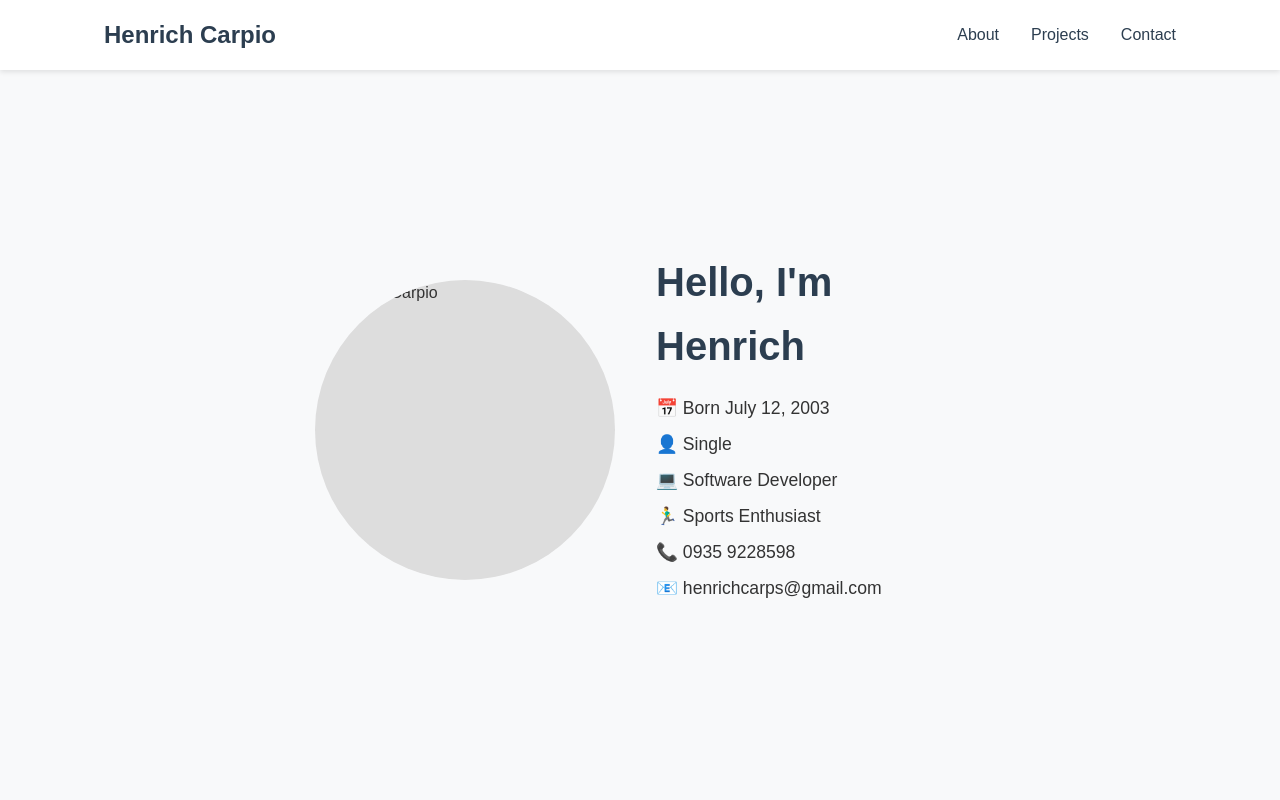
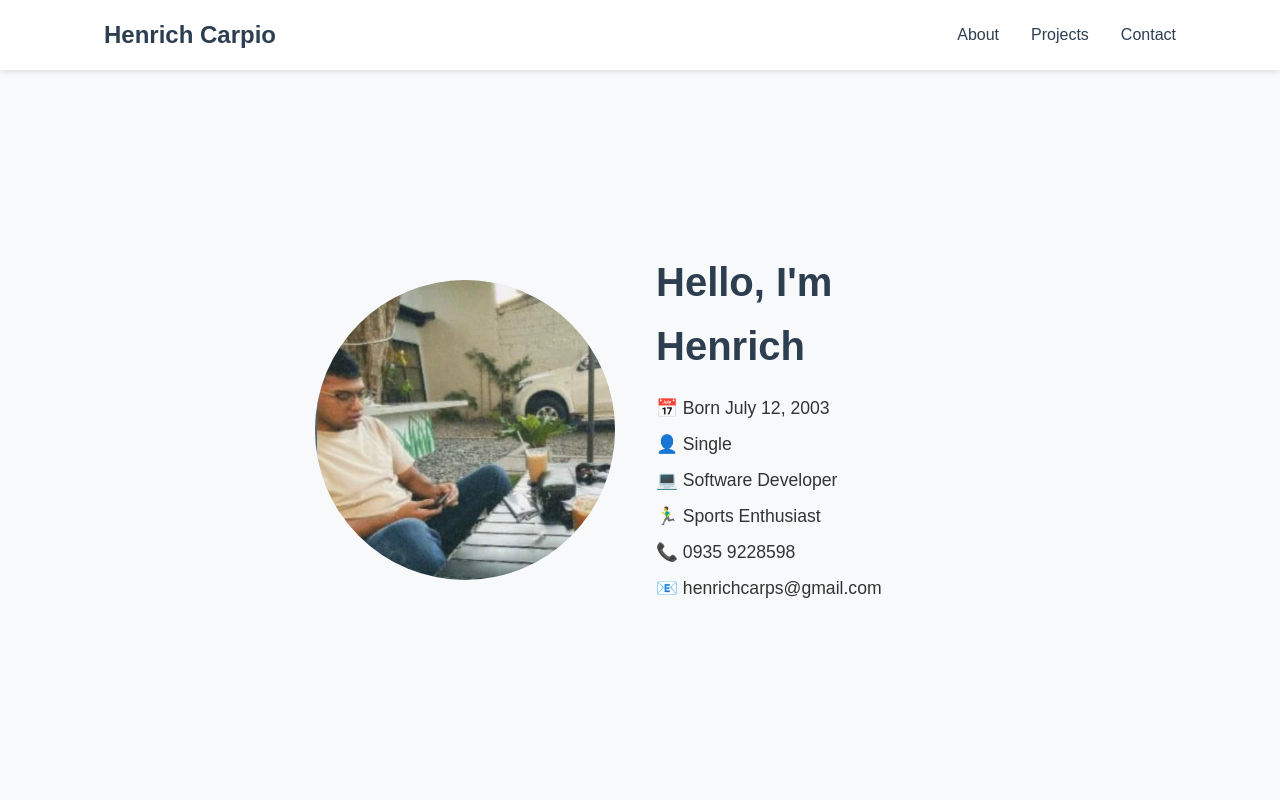
Before and after one commit to boymaoyyyy/ePortfolio, a plain HTML site: page eportfolio/index.html in a window 1280 px wide. Shown: the top 800 px of the page. Drawn offline with Linux system fonts and the light colour scheme.

Commit message:
Update index.html

```diff
--- a/eportfolio/index.html
+++ b/eportfolio/index.html
@@ -21,7 +21,7 @@
     <section class="hero">
         <div class="hero-content">
             <div class="hero-image animate-fade-in">
-                <img src="images/yourprofile.jpg" alt="Henrich Carpio" class="profile-placeholder">
+                <img src="eportfolio/images/464220914_2815138201999791_7979989442817348333_n.jpg" alt="Henrich Carpio" class="profile-placeholder">
             </div>
             <div class="hero-text animate-slide-up">
                 <h1>Hello, I'm Henrich</h1>
```
